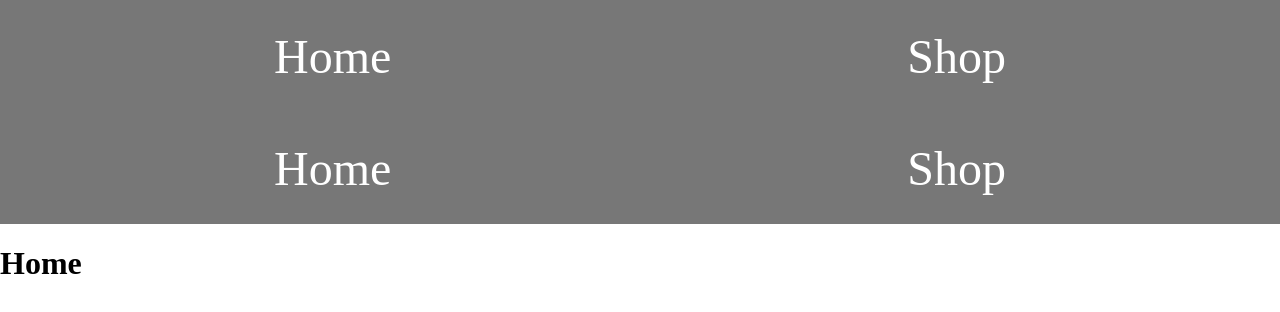
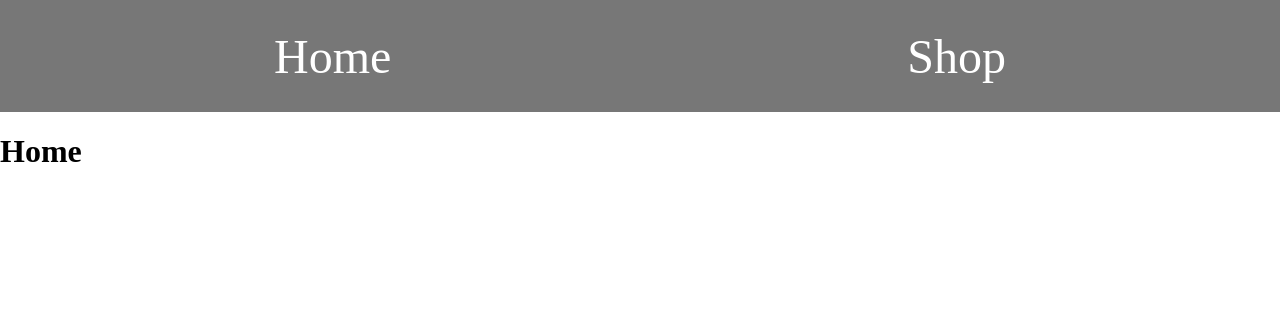
Before and after one commit to JakubDrozd/Project-Shopping-Cart, a React (Create React App) app in the folder project-shopping-cart/: page / in a window 1280 px wide. Shown: the top 312 px of the page. Built offline with nearby package versions, Linux system fonts and the light colour scheme; the HTML template or start-up script is replaced by a standard one.

Commit message:
Refactor: delete individual navbar from home

```diff
--- a/project-shopping-cart/src/Home.tsx
+++ b/project-shopping-cart/src/Home.tsx
@@ -3,7 +3,6 @@ import { Nav } from "./Nav";
 export function Home(){
     return (
         <>
-            <Nav></Nav>
             <h1>Home</h1>
         </>
     )
```
